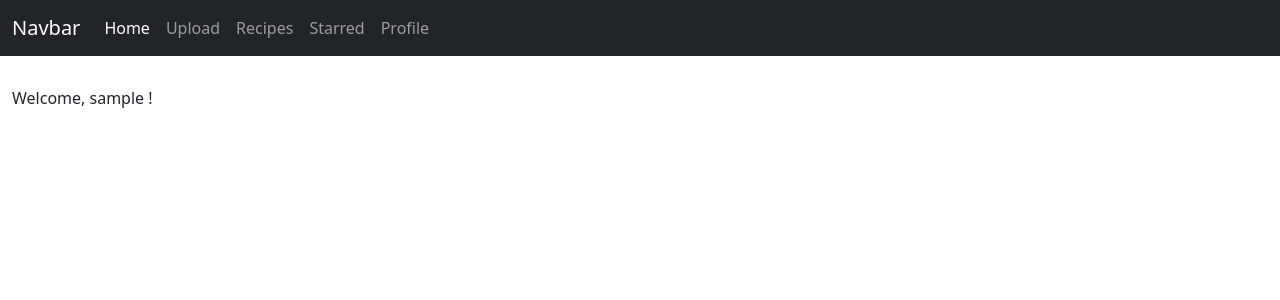
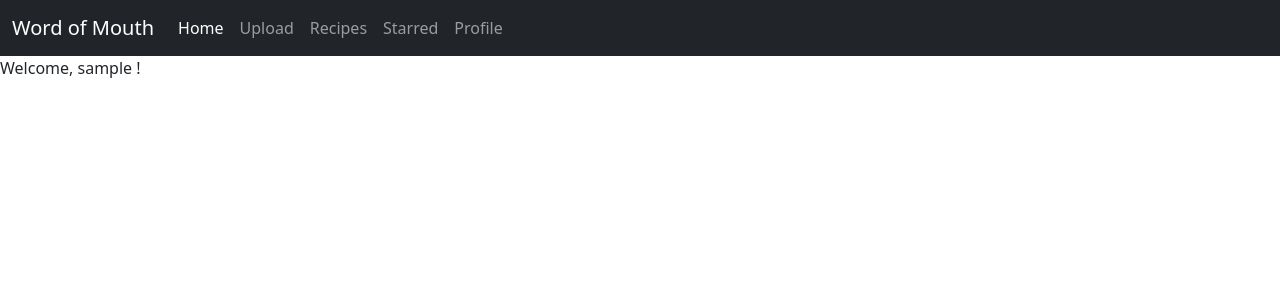
Before and after one commit to uva-cs3240-s22/group-project-a-08, a Django app: page / in a window 1280 px wide. Shown: the top 300 px of the page. Run offline with Django 3.2, Linux system fonts and the light colour scheme; the visitor is signed in with stand-in values (Sample User, id 1); some libraries are stand-ins or nearby versions.

Commit message:
fixed navbar heading

```diff
--- a/home/templates/index.html
+++ b/home/templates/index.html
@@ -23,7 +23,7 @@
 
         <nav class="navbar navbar-expand-lg navbar-dark bg-dark">
           <div class="container-fluid">
-            <a class="navbar-brand" href="#">Navbar</a>
+            <a class="navbar-brand" href="#">Word of Mouth</a>
             <button   class="navbar-toggler"
                       type="button"
                       data-bs-toggle="collapse" data-bs-target="#navbarSupportedContent"
@@ -52,11 +52,11 @@
             </div>
           </div>
         </nav>
-        <div class="container-fluid" style="margin-top: 30px;">
 
         <p>Welcome, {{ user.username }} !</p>
 
         {% else %}
+      <div class="container-fluid" style="margin-top: 30px;">
         <button class="btn btn-dark bg-dark btn-google">
           <div>
             <img src="{% static 'Google.svg' %}" style="display:inline-block; width:50px; height:50px;">
--- a/mysite/settings.py
+++ b/mysite/settings.py
@@ -20,6 +20,7 @@ from pathlib import Path
 
 SITE_ID = 2
 LOGIN_REDIRECT_URL = "/"
+LOGOUT_REDIRECT_URL = "/"
 
 # Build paths inside the project like this: BASE_DIR / 'subdir'.
 BASE_DIR = Path(__file__).resolve().parent.parent
--- a/mysite/urls.py
+++ b/mysite/urls.py
@@ -23,6 +23,7 @@ urlpatterns = [
     path("accounts/",   include("allauth.urls")),
     path('',            include("home.urls")),
     path('recipes/', include('recipes.urls')),
+    path('logout', LogoutView.as_view()),
 ]
 
 # Allauth sources
--- a/recipes/templates/recipes/create_recipe.html
+++ b/recipes/templates/recipes/create_recipe.html
@@ -28,7 +28,7 @@
     <body>
         <nav class="navbar navbar-expand-lg navbar-dark bg-dark">
             <div class="container-fluid">
-              <a class="navbar-brand" href="#">Navbar</a>
+              <a class="navbar-brand" href="#">Word of Mouth</a>
               <button   class="navbar-toggler"
                         type="button"
                         data-bs-toggle="collapse" data-bs-target="#navbarSupportedContent"
--- a/recipes/templates/recipes/index.html
+++ b/recipes/templates/recipes/index.html
@@ -20,7 +20,7 @@
     <body>
         <nav class="navbar navbar-expand-lg navbar-dark bg-dark">
             <div class="container-fluid">
-              <a class="navbar-brand" href="#">Navbar</a>
+              <a class="navbar-brand" href="#">Word of Mouth</a>
               <button   class="navbar-toggler"
                         type="button"
                         data-bs-toggle="collapse" data-bs-target="#navbarSupportedContent"
--- a/recipes/templates/recipes/search_results.html
+++ b/recipes/templates/recipes/search_results.html
@@ -20,7 +20,7 @@
     <body>
         <nav class="navbar navbar-expand-lg navbar-dark bg-dark">
             <div class="container-fluid">
-              <a class="navbar-brand" href="#">Navbar</a>
+              <a class="navbar-brand" href="#">Word of Mouth</a>
               <button   class="navbar-toggler"
                         type="button"
                         data-bs-toggle="collapse" data-bs-target="#navbarSupportedContent"
```
